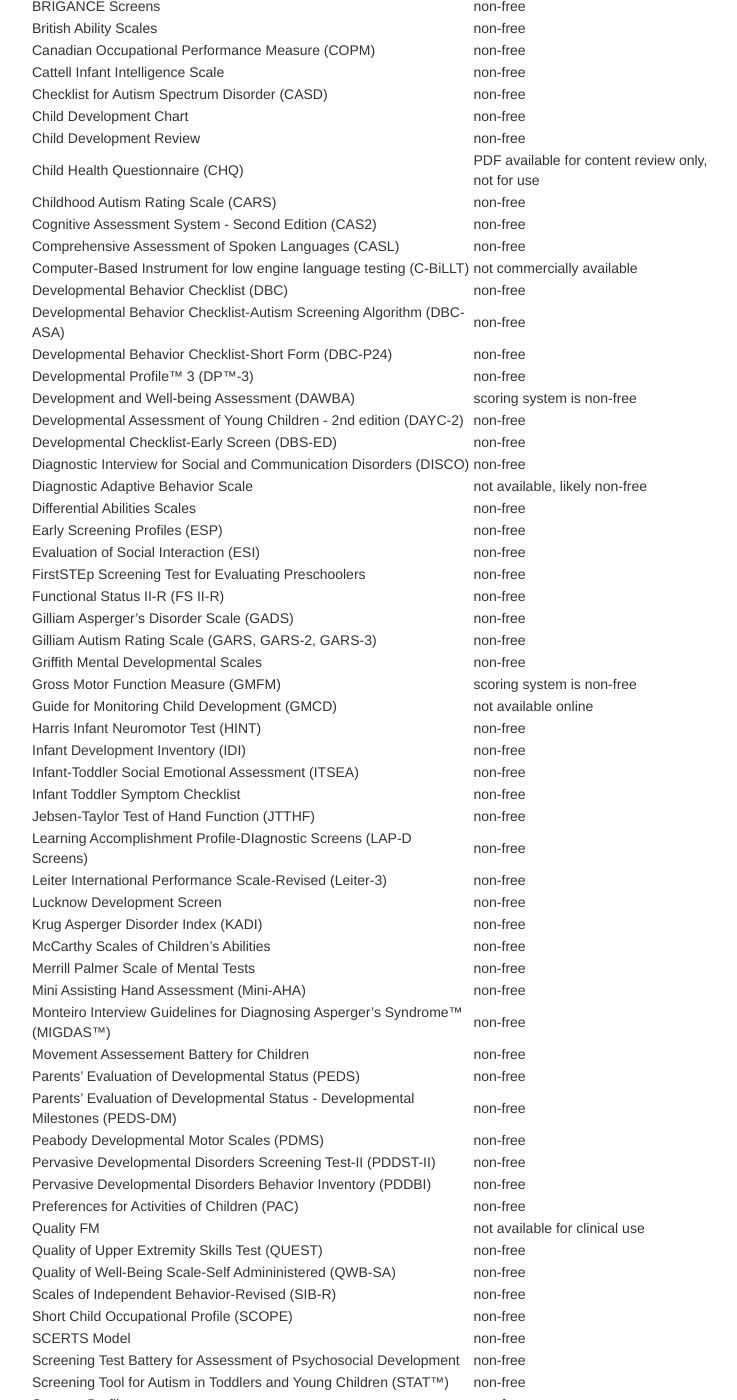
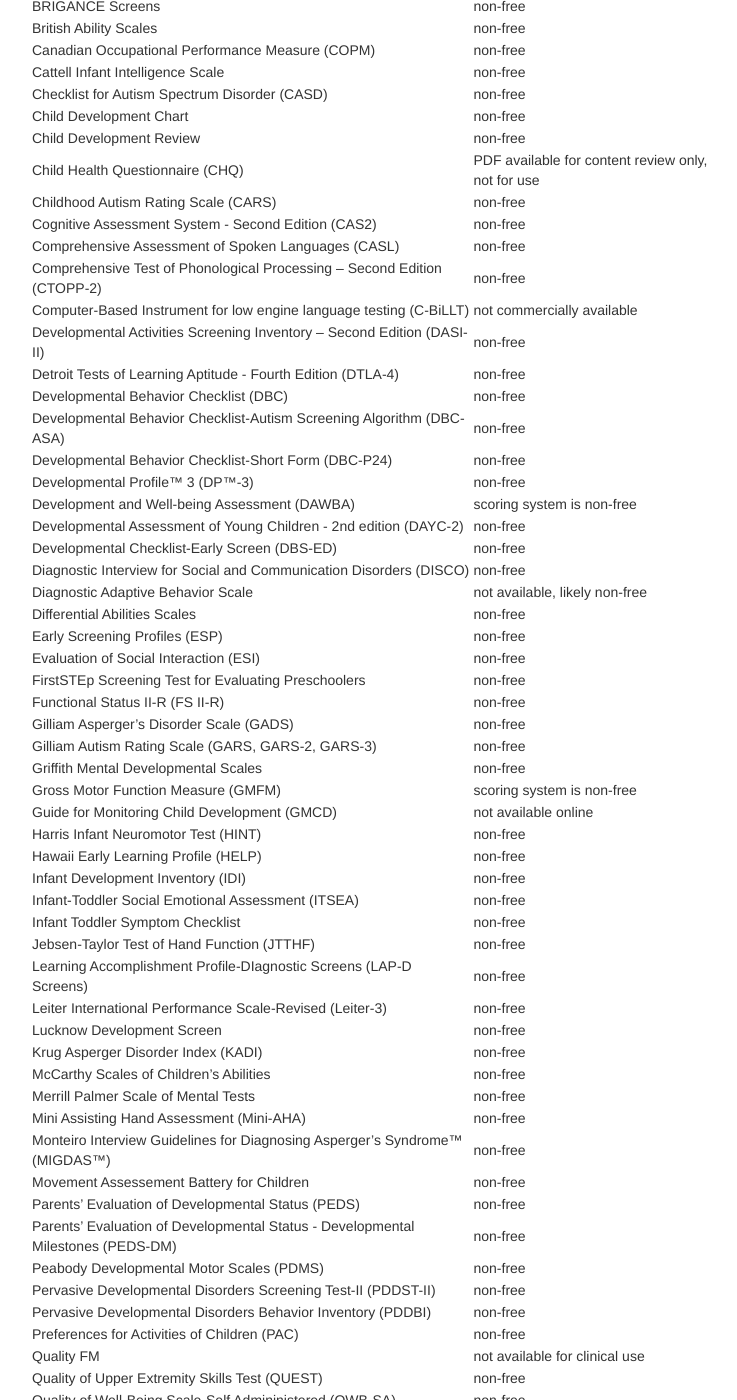
Before and after one commit to mjmaenner/disabilitymeasures, a Jekyll site: the page built from pages/donotqualify.md, in a window 1280 px wide and 1400 px high, scrolled down 1005 px. Shown: the whole window, without its empty margins (259-996 px from the left). Built offline with Jekyll 4.4.1, drawn with Linux system fonts in a browser that asks for light colours.

Commit message:
added: ctopp; dtla; dasi; help

```diff
--- a/pages/donotqualify.md
+++ b/pages/donotqualify.md
@@ -58,7 +58,10 @@ Child Health Questionnaire (CHQ) | PDF available for content review only, not fo
 Childhood Autism Rating Scale (CARS) | non-free
 Cognitive Assessment System - Second Edition (CAS2) | non-free
 Comprehensive Assessment of Spoken Languages (CASL) | non-free
+Comprehensive Test of Phonological Processing – Second Edition (CTOPP-2) | non-free
 Computer-Based Instrument for low engine language testing (C-BiLLT) | not commercially available
+Developmental Activities Screening Inventory – Second Edition (DASI-II) | non-free
+Detroit Tests of Learning Aptitude - Fourth Edition (DTLA-4) | non-free
 Developmental Behavior Checklist (DBC) | non-free
 Developmental Behavior Checklist-Autism Screening Algorithm (DBC-ASA) | non-free
 Developmental Behavior Checklist-Short Form (DBC-P24) | non-free
@@ -79,6 +82,7 @@ Griffith Mental Developmental Scales | non-free
 Gross Motor Function Measure (GMFM) | scoring system is non-free
 Guide for Monitoring Child Development (GMCD)| not available online
 Harris Infant Neuromotor Test (HINT) | non-free
+Hawaii Early Learning Profile (HELP) | non-free
 Infant Development Inventory (IDI) | non-free
 Infant-Toddler Social Emotional Assessment (ITSEA) | non-free
 Infant Toddler Symptom Checklist | non-free
```
